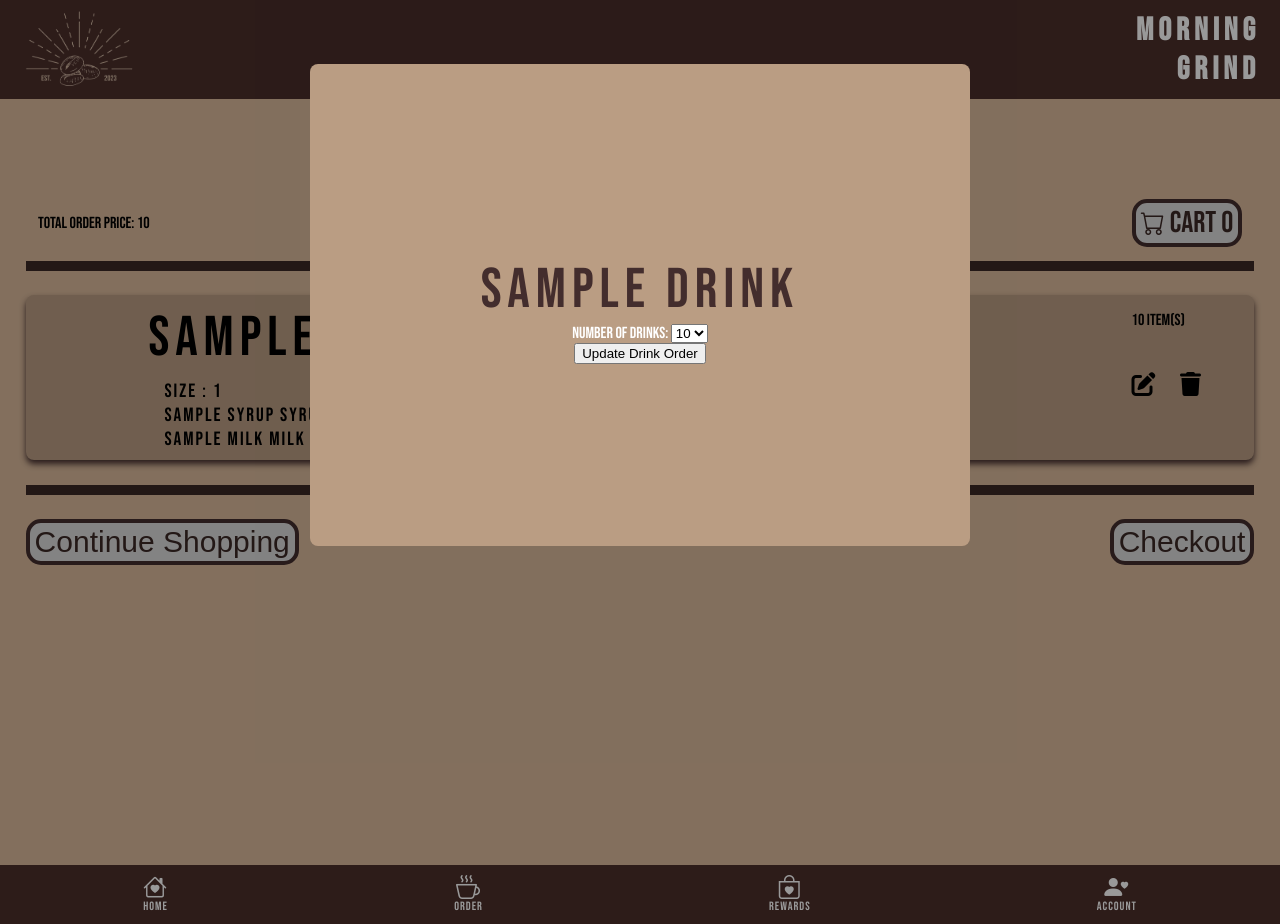
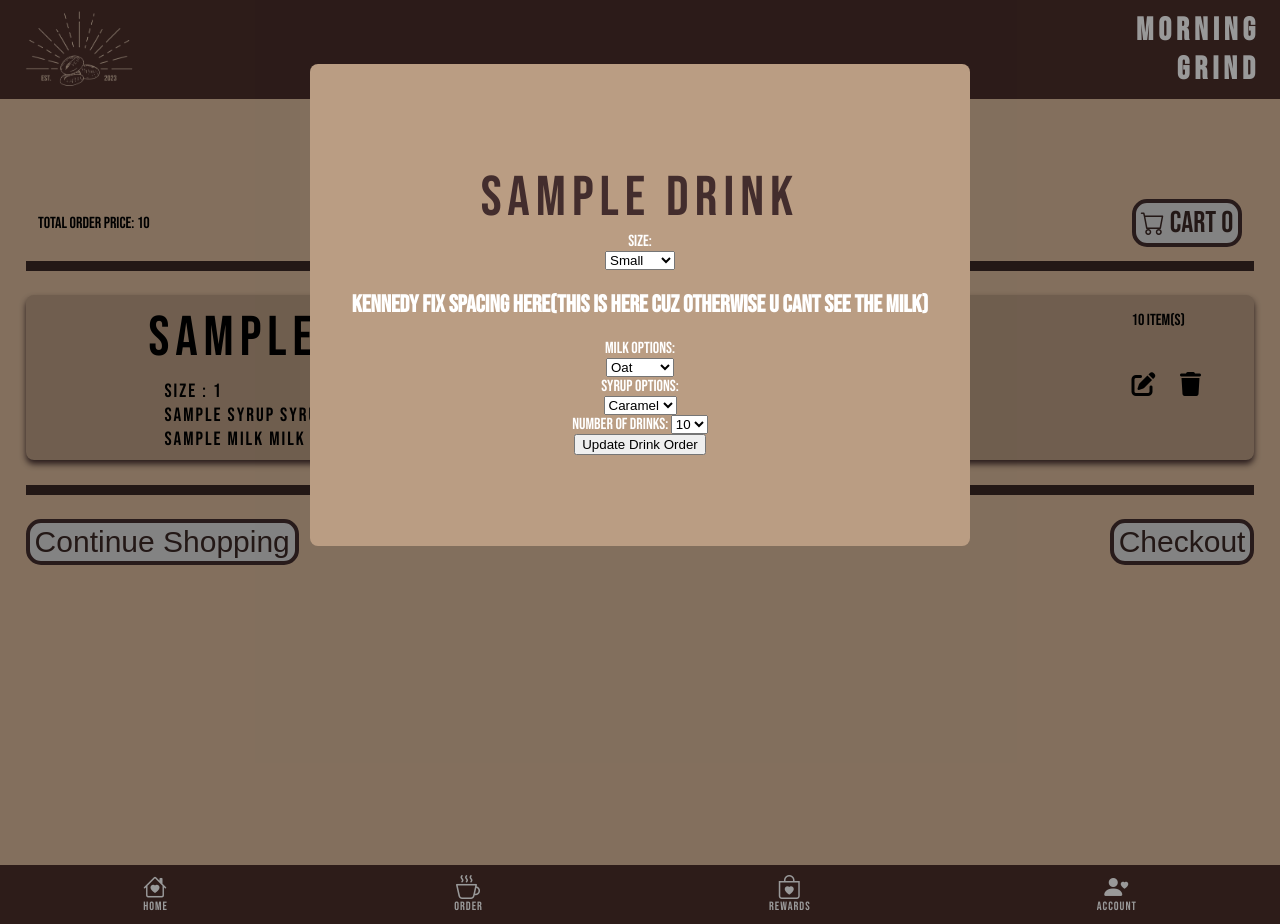
Before and after one commit to mmulvihill13/wishlist, a Django app: template cart/templates/cart/cart.html in a window 1280 px wide, after a click that opens the changed part. Run offline with Django 5.2, Linux system fonts and the light colour scheme; the template is opened without the code that fills it: most values are stand-ins (such as "Sample title", 1, 10 or a date in 2020).

Commit message:
Added the drop downs for the size milk and syrup for the modal, staging it to work to change in the order

```diff
--- a/cart/templates/cart/cart.html
+++ b/cart/templates/cart/cart.html
@@ -45,6 +45,32 @@
             <div id="customModal{{ drink.drink.name |slugify}}--{{drink.size}}--{{drink.id}}--{{drink.milk}}" class="modal">
                 <div class="modal-content">
                     <h1 class="drink-name">{{drink.drink.name}}</h1>
+                    {% if drink.size %}
+                    <label class="subcategory-text" for="size{{ drink.id }}">Size:</label>
+                    <select name="size" id="size{{ drink.id }}">
+                        <option value="Small" {% if drink.size == "Small" %}selected{% endif %}>Small</option>
+                        <option value="Medium" {% if drink.size == "Medium" %}selected{% endif %}>Medium</option>
+                        <option value="Large" {% if drink.size == "Large" %}selected{% endif %}>Large</option>
+                    </select>
+                    {% endif %}
+
+                    {% if drink.milk %}
+                    <h2>Kennedy fix spacing here(this is here cuz otherwise u cant see the milk)</h2>
+                    <label class="subcategory-text" for="milk" >Milk Options:</label>
+                    <select name="milk" id="milk{{drink.milk}}">
+                        <option value="Oat" {% if drink.size == "Oat" %}selected{% endif %}>Oat</option>
+                        <option value="Almond" {% if drink.size == "Almond" %}selected{% endif %}>Almond</option>
+                    </select>
+                    {% endif %}
+
+                    {% if drink.syrup %}
+                    <label class="subcategory-text" for="syrup">Syrup Options:</label>
+                    <select name="syrup" id="syrup">
+                        <option value="Caramel" {% if drink.size == "Caramel" %}selected{% endif %}>Caramel</option>
+                        <option value="Vanilla" {% if drink.size == "Vanilla" %}selected{% endif %}>Vanilla</option>
+                    </select>
+                    {% endif %}
+
                     <label>Number of Drinks: <span>
                     <select id="select{{ drink.id }}-{{ drink.size }}-{{ drink.milk }}-{{ drink.syrup }}-{{ drink.extra_shots }}">
                         <option value="{{ drink.quantity }}" selected>{{ drink.quantity }}</option>
```
